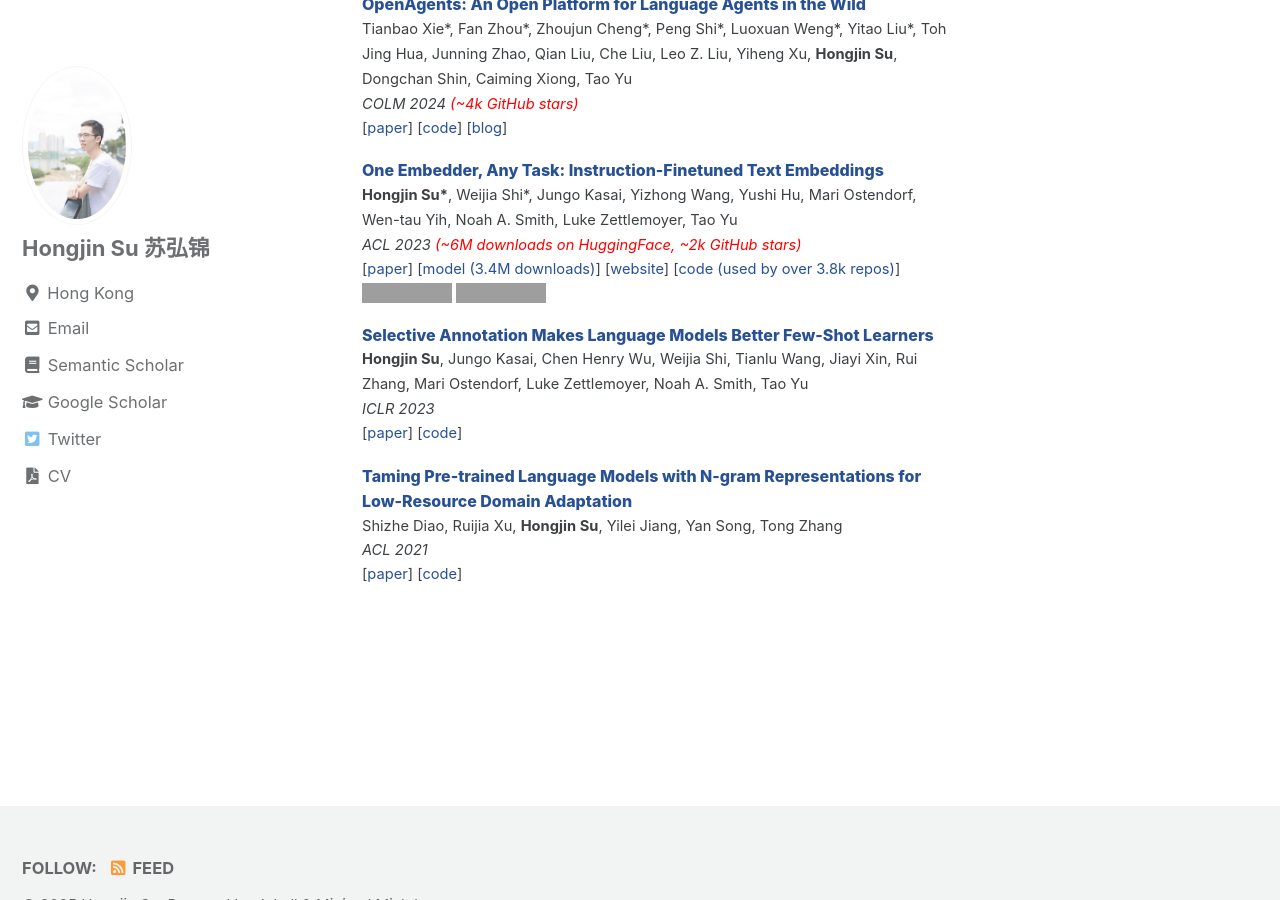
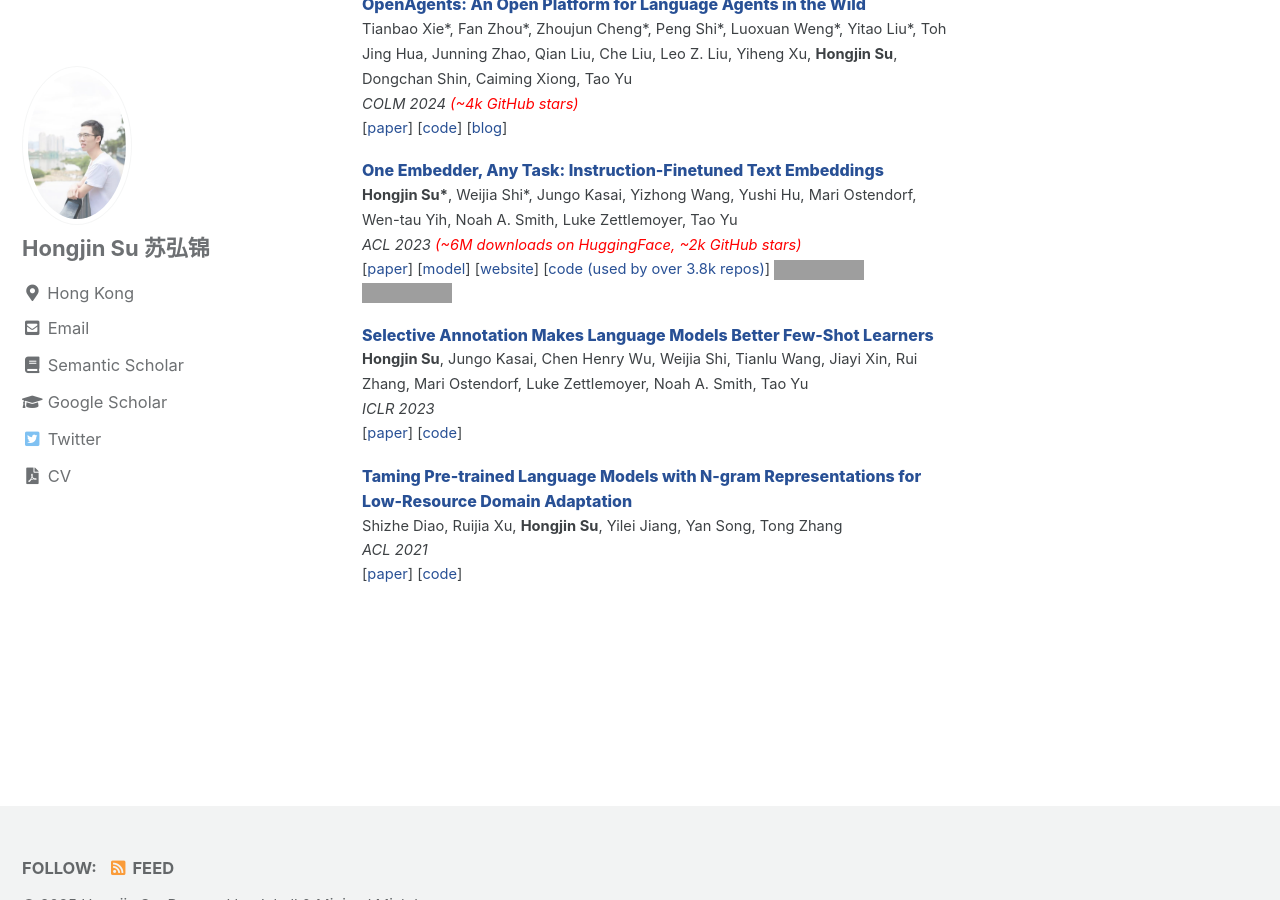
Before and after one commit to hongjin-su/hongjin-su.github.io, a Jekyll site: the page built from index.html, in a window 1280 px wide and 900 px high, scrolled down 1357 px. Built offline with Jekyll 4.4.1, drawn with Linux system fonts in a browser that asks for light colours; cached includes are drawn as plain includes; the list of posts is cut into pages by our own code; grey boxes are pictures that could not be loaded.

Commit message:
Update home.html

```diff
--- a/_layouts/home.html
+++ b/_layouts/home.html
@@ -156,7 +156,7 @@
     <span style="line-height:170%"> <i>ACL 2023</i> <font color="red"> <i> (~6M downloads on HuggingFace, ~2k GitHub stars) </i> </font> </span>
     <br>
     [<a href="https://arxiv.org/abs/2212.09741" style="color: #285095; text-decoration: none">paper</a>]
-    [<a href="https://huggingface.co/hkunlp/instructor-large" style="color: #285095; text-decoration: none">model (3.4M downloads)</a>]
+    [<a href="https://huggingface.co/hkunlp/instructor-large" style="color: #285095; text-decoration: none">model</a>]
     [<a href="https://instructor-embedding.github.io/" style="color: #285095; text-decoration: none">website</a>]
     [<a href="https://github.com/xlang-ai/instructor-embedding" style="color: #285095; text-decoration: none">code (used by over 3.8k repos)</a>]
     <a href="https://github.com/xlang-ai/instructor-embedding" target="_blank" rel="noopener noreferrer">
```
